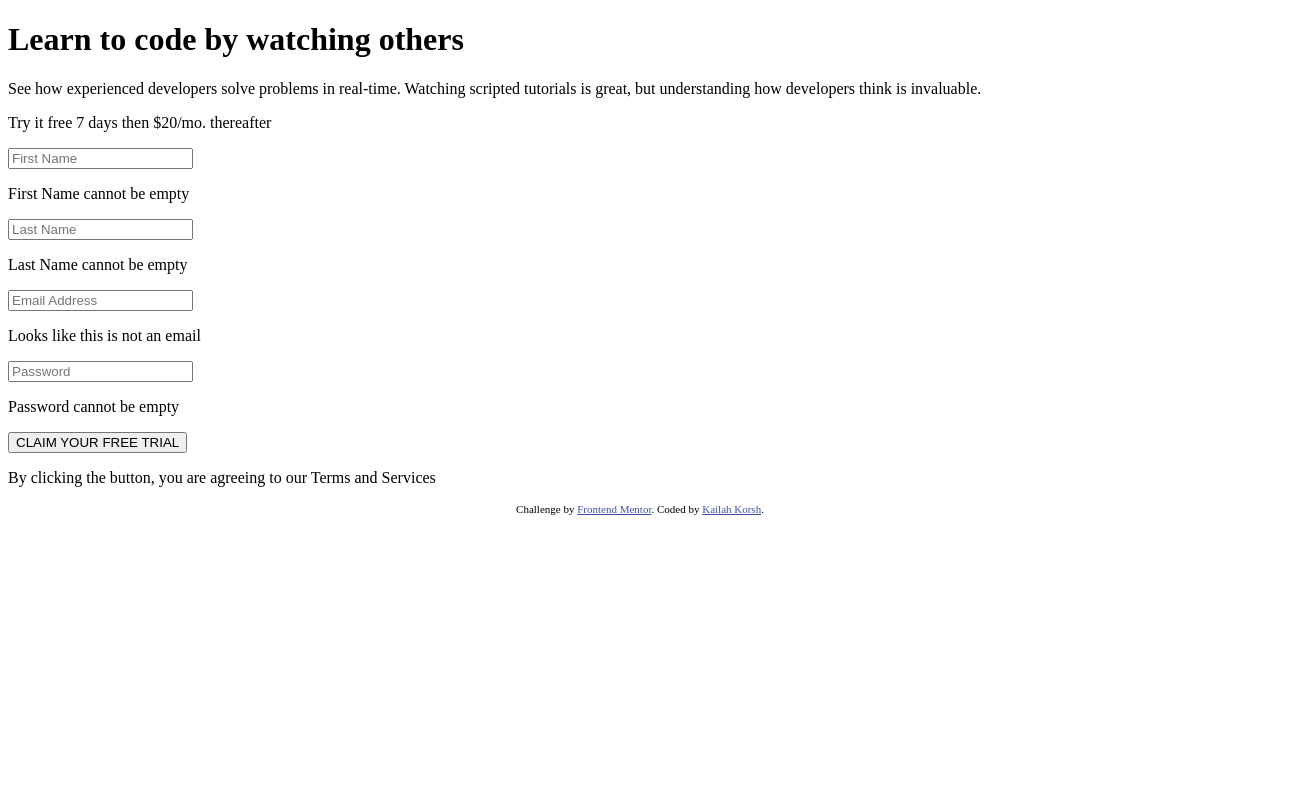
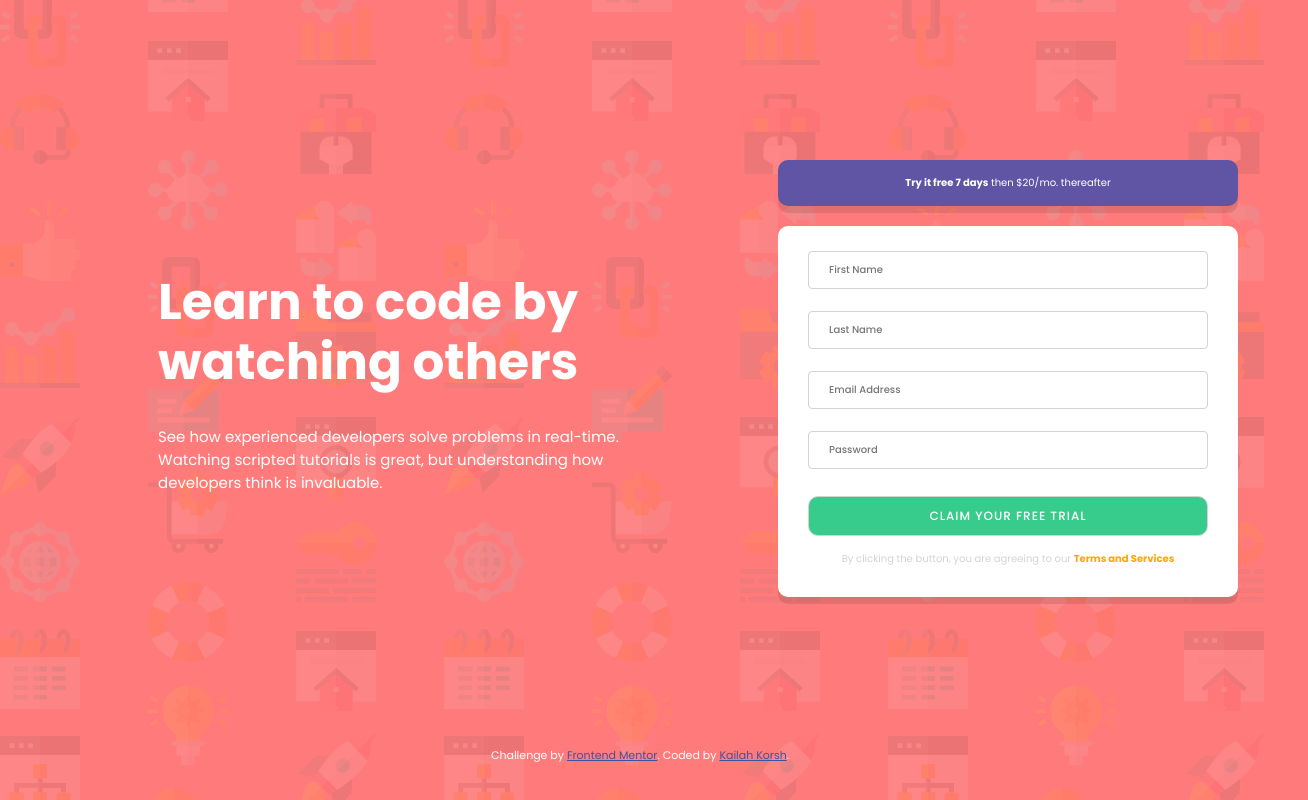
Before and after one commit to kailahk/frontend-interview-practice-1, a plain HTML site: page index.html in a window 1280 px wide. Shown: the whole page, 1308 px wide, since content can reach past the window. Drawn offline with Linux system fonts and the light colour scheme; the site is published under a folder, as on GitHub Pages, so addresses that start at the root find nothing.

Commit message:
updates css and js file routing

```diff
--- a/index.html
+++ b/index.html
@@ -4,17 +4,13 @@
 <head>
   <meta charset="UTF-8">
   <meta name="viewport" content="width=device-width, initial-scale=1.0">
-  <!-- displays site properly based on user's device -->
-
   <link rel="icon" type="image/png" sizes="32x32" href="./images/favicon-32x32.png">
-
   <title>Frontend Interview Practice</title>
-  <link rel="stylesheet" href="/style.css">
+  <link rel="stylesheet" href="style.css">
   <link rel="preconnect" href="https://fonts.googleapis.com">
   <link rel="preconnect" href="https://fonts.gstatic.com" crossorigin>
   <link href="https://fonts.googleapis.com/css2?family=Poppins:wght@400;500;600;700&display=swap" rel="stylesheet">
-  <script defer src="/index.js"></script>
-  <!-- Feel free to remove these styles or customise in your own stylesheet 👍 -->
+  <script defer src="index.js"></script>
   <style>
     .attribution {
       font-size: 11px;
```
